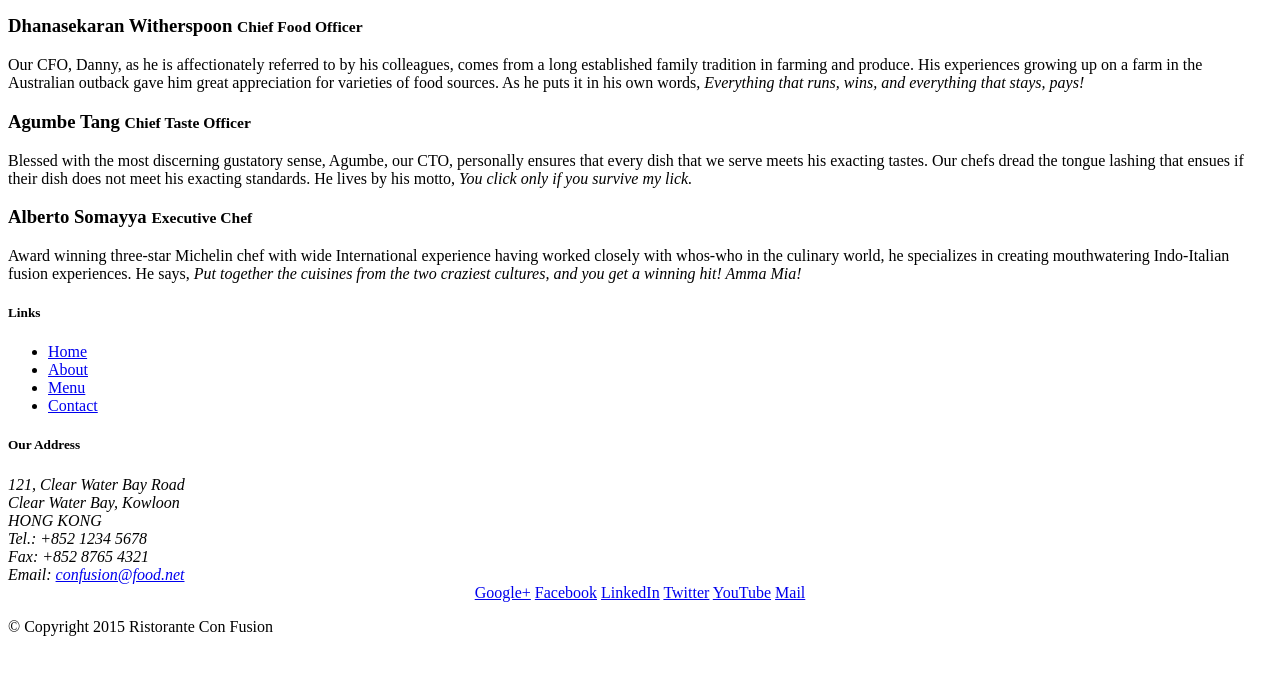
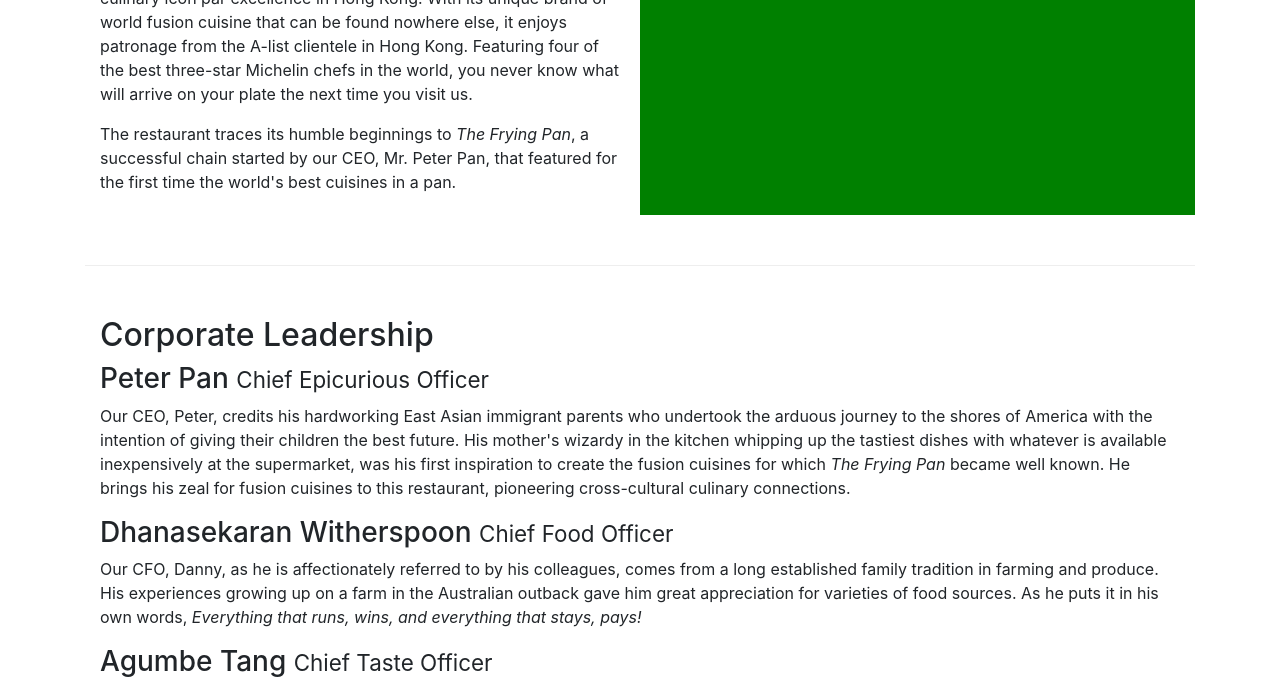
Before and after one commit to mith-iyer/Bootstrap4, a website: page aboutus.html in a window 1280 px wide. Shown: the part 461-1145 px from the top of the page. Before the commit the page ends 1113 px from the top, so only its background shows below. Drawn offline with nearby package versions, Linux system fonts and the light colour scheme.

Commit message:
Bootstrap Grid - Assignment - complete

```diff
--- a/aboutus.html
+++ b/aboutus.html
@@ -2,7 +2,14 @@
 <html lang="en">
 
 <head>
+    <!-- Required meta tags always come first -->
+    <meta charset="utf-8">
+    <meta name="viewport" content="width=device-width, initial-scale=1, shrink-to-fit=no">
+    <meta http-equiv="x-ua-compatible" content="ie=edge">
 
+    <!-- Bootstrap CSS -->
+    <link rel="stylesheet" href="node_modules/bootstrap/dist/css/bootstrap.min.css">
+    <link rel="stylesheet" href="css/styles.css">
     <title>Ristorante Con Fusion: About Us</title>
 
 </head>
@@ -22,36 +29,36 @@
         </div>
     </header>
 
-    <div>
-        <div>
-            <div>
+    <div class="container">
+        <div class="row">
+            <div class="col-12">
                <h3>About Us</h3>
                <hr>
             </div>
         </div>
 
-        <div>
-            <div>
+        <div class="row row-content">
+            <div class="col-sm-6">
                 <h2>Our History</h2>
                 <p>Started in 2010, Ristorante con Fusion quickly established itself as a culinary icon par excellence in Hong Kong. With its unique brand of world fusion cuisine that can be found nowhere else, it enjoys patronage from the A-list clientele in Hong Kong.  Featuring four of the best three-star Michelin chefs in the world, you never know what will arrive on your plate the next time you visit us.</p>
                 <p>The restaurant traces its humble beginnings to <em>The Frying Pan</em>, a successful chain started by our CEO, Mr. Peter Pan, that featured for the first time the world's best cuisines in a pan.</p>
             </div>
-            <div>
+            <div class="col-sm" style="background-color: green;">
             </div>
         </div>
 
 
-        <div>
-            <div>
+        <div class="row row-content">
+            <div class="col-12">
                 <h2>Corporate Leadership</h2>
                 <h3>Peter Pan <small>Chief Epicurious Officer</small></h3>
-                <p>Our CEO, Peter, credits his hardworking East Asian immigrant parents who undertook the arduous journey to the shores of America with the intention of giving their children the best future. His mother's wizardy in the kitchen whipping up the tastiest dishes with whatever is available inexpensively at the supermarket, was his first inspiration to create the fusion cuisines for which <em>The Frying Pan</em> became well known. He brings his zeal for fusion cuisines to this restaurant, pioneering cross-cultural culinary connections.</p>
+                <p class="hidden-xs-down">Our CEO, Peter, credits his hardworking East Asian immigrant parents who undertook the arduous journey to the shores of America with the intention of giving their children the best future. His mother's wizardy in the kitchen whipping up the tastiest dishes with whatever is available inexpensively at the supermarket, was his first inspiration to create the fusion cuisines for which <em>The Frying Pan</em> became well known. He brings his zeal for fusion cuisines to this restaurant, pioneering cross-cultural culinary connections.</p>
                 <h3>Dhanasekaran Witherspoon <small>Chief Food Officer</small></h3>
-                <p>Our CFO, Danny, as he is affectionately referred to by his colleagues, comes from a long established family tradition in farming and produce. His experiences growing up on a farm in the Australian outback gave him great appreciation for varieties of food sources. As he puts it in his own words, <em>Everything that runs, wins, and everything that stays, pays!</em></p>
+                <p class="hidden-xs-down">Our CFO, Danny, as he is affectionately referred to by his colleagues, comes from a long established family tradition in farming and produce. His experiences growing up on a farm in the Australian outback gave him great appreciation for varieties of food sources. As he puts it in his own words, <em>Everything that runs, wins, and everything that stays, pays!</em></p>
                 <h3>Agumbe Tang <small>Chief Taste Officer</small></h3>
-                <p>Blessed with the most discerning gustatory sense, Agumbe, our CTO, personally ensures that every dish that we serve meets his exacting tastes. Our chefs dread the tongue lashing that ensues if their dish does not meet his exacting standards. He lives by his motto, <em>You click only if you survive my lick.</em></p>
+                <p class="hidden-xs-down">Blessed with the most discerning gustatory sense, Agumbe, our CTO, personally ensures that every dish that we serve meets his exacting tastes. Our chefs dread the tongue lashing that ensues if their dish does not meet his exacting standards. He lives by his motto, <em>You click only if you survive my lick.</em></p>
                 <h3>Alberto Somayya <small>Executive Chef</small></h3>
-                <p>Award winning three-star Michelin chef with wide International experience having worked closely with whos-who in the culinary world, he specializes in creating mouthwatering Indo-Italian fusion experiences. He says, <em>Put together the cuisines from the two craziest cultures, and you get a winning hit! Amma Mia!</em></p>
+                <p class="hidden-xs-down">Award winning three-star Michelin chef with wide International experience having worked closely with whos-who in the culinary world, he specializes in creating mouthwatering Indo-Italian fusion experiences. He says, <em>Put together the cuisines from the two craziest cultures, and you get a winning hit! Amma Mia!</em></p>
             </div>
        </div>
 
@@ -99,6 +106,10 @@
         </div>
     </footer>
 
+    <!-- jQuery first, then Tether, then Bootstrap JS. -->
+    <script src="node_modules/jquery/dist/jquery.min.js"></script>
+    <script src="node_modules/tether/dist/js/tether.min.js"></script>
+    <script src="node_modules/bootstrap/dist/js/bootstrap.min.js"></script>
 </body>
 
 </html>
```
Also changed, not shown: index.html (+4 -4 lines).
